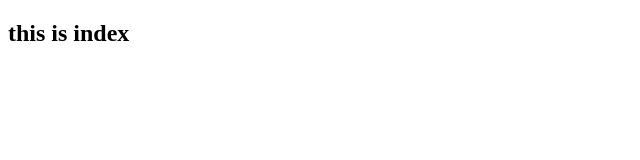
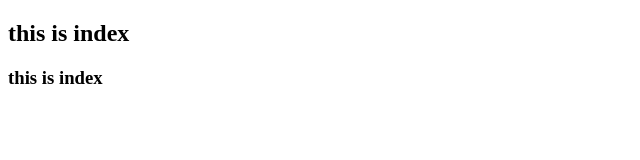
Before and after one commit to zxtwrm/lucky2, a plain HTML site: page index.html in a window 1280 px wide. Shown: the whole page, without its empty margins (0-640 px from the left). Drawn offline with Linux system fonts and the light colour scheme.

Commit message:
Midfy index.html

```diff
--- a/index.html
+++ b/index.html
@@ -8,5 +8,6 @@
 </head>
 <body>
    <h2>this is index</h2>
+	 <h3>this is index</h3>
 </body>
 </html>
```
